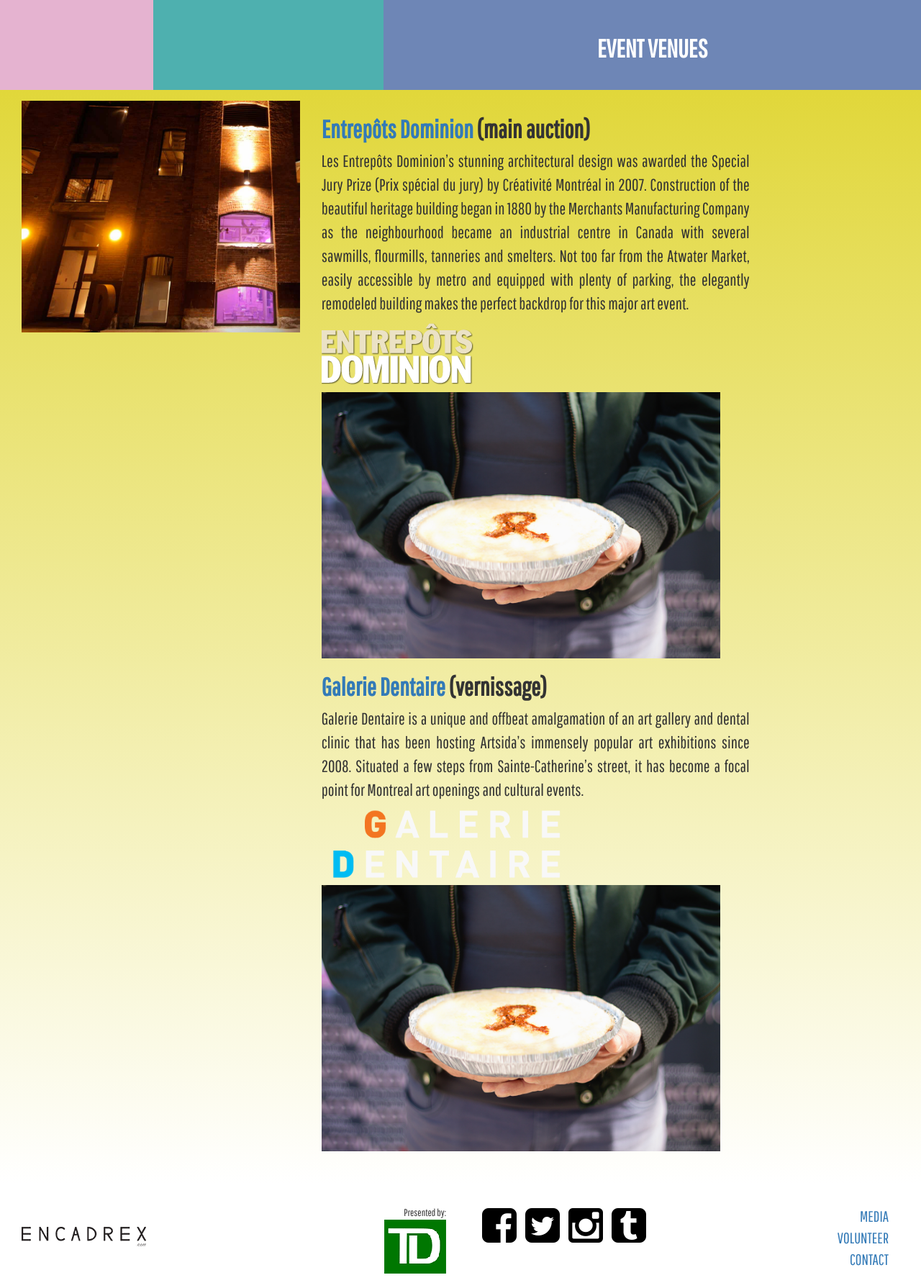
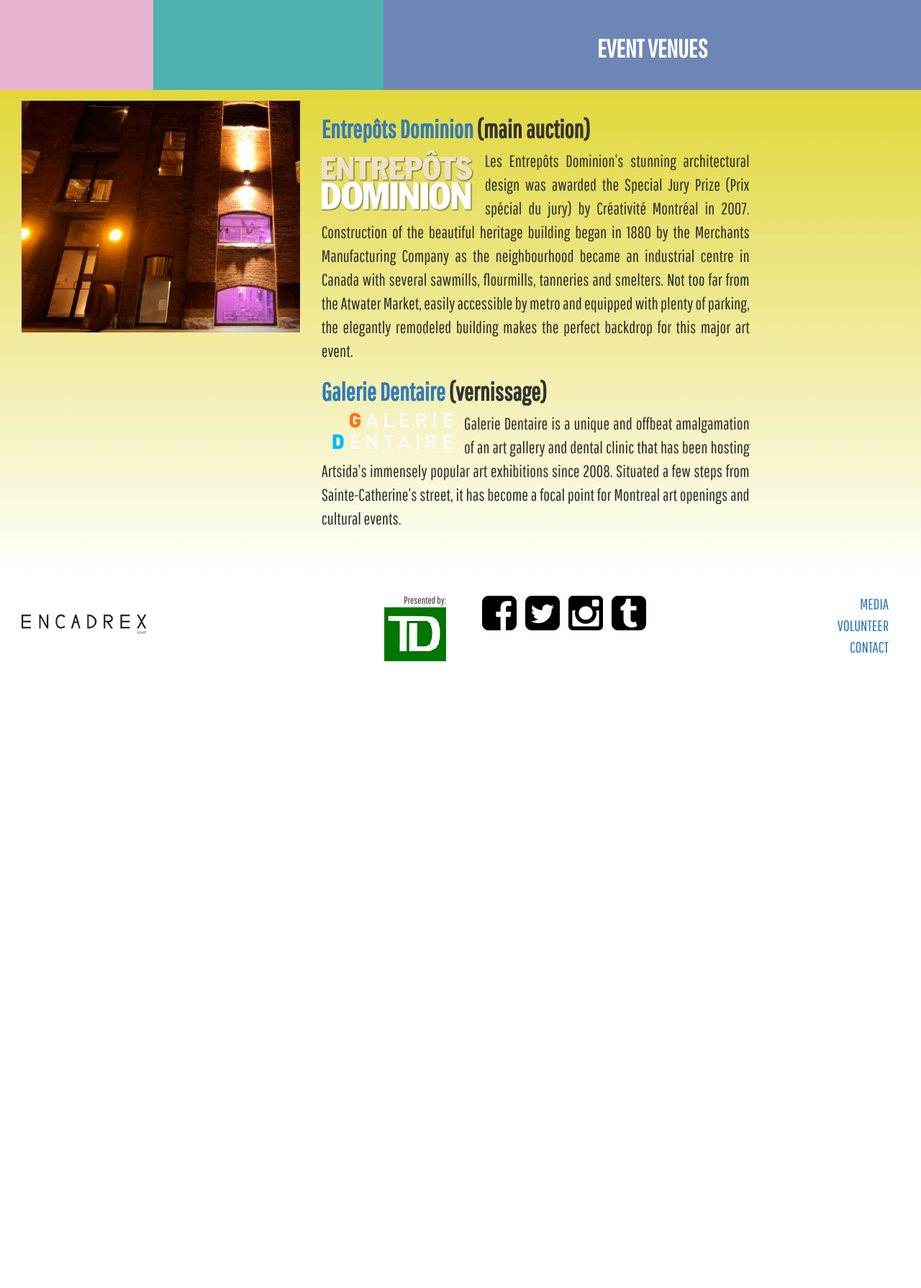
Before and after one commit to shawnthompson/artsida, a PHP site: page /about-venues.php in a window 1280 px wide. Shown: the part 379-2169 px from the top of the page at 72% size. After the commit the page ends 1298 px from the top, so only its background shows below. Run offline with PHP 8.4, Linux system fonts and the light colour scheme; some libraries are stand-ins or nearby versions.

Commit message:
removed images on venue page and moved logo into paragraph

```diff
--- a/about-venues.php
+++ b/about-venues.php
@@ -14,13 +14,10 @@
 			<div class="col-sm-4 hidden-xs"><img src="img/<?php echo $mainImage; ?>" class="img-responsive" alt=""></div>
 			<div class="col-sm-6">
 <h2><a href="http://entrepotsdominion.ca/">Entrepôts Dominion</a> (main auction)</h2>
-<p>Les Entrepôts Dominion’s stunning architectural design was awarded the Special Jury Prize (Prix spécial du jury) by Créativité Montréal in 2007. Construction of the beautiful heritage building began in 1880 by the Merchants Manufacturing Company as the neighbourhood became an industrial centre in Canada with several sawmills, flourmills, tanneries and smelters. Not too far from the Atwater Market, easily accessible by metro and equipped with plenty of parking, the elegantly remodeled building makes the perfect backdrop for this major art event.</p>
-<p><a href="http://entrepotsdominion.ca/"><img src="img/venue-dominion.png" class="img-responsive" alt="Entrepôts Dominion"></a></p>
-<p><img src="img/about-accm.jpg" class="img-responsive" alt=""></p>
+<p><a href="http://entrepotsdominion.ca/"><img src="img/venue-dominion.png" class="img-responsive pull-left mrgn-rght-md" alt="Entrepôts Dominion"></a>Les Entrepôts Dominion’s stunning architectural design was awarded the Special Jury Prize (Prix spécial du jury) by Créativité Montréal in 2007. Construction of the beautiful heritage building began in 1880 by the Merchants Manufacturing Company as the neighbourhood became an industrial centre in Canada with several sawmills, flourmills, tanneries and smelters. Not too far from the Atwater Market, easily accessible by metro and equipped with plenty of parking, the elegantly remodeled building makes the perfect backdrop for this major art event.</p>
 <h2><a href="http://www.galeriedentaire.com/accueil.php">Galerie Dentaire</a> (vernissage)</h2>
-<p>Galerie Dentaire is a unique and offbeat amalgamation of an art gallery and dental clinic that has been hosting Artsida’s immensely popular art exhibitions since 2008. Situated a few steps from Sainte-Catherine’s street, it has become a focal point for Montreal art openings and cultural events.</p>
-<p class="col-xs-7"><a href="http://www.galeriedentaire.com/accueil.php"><img src="img/venue-galerie-dentaire.png" class="img-responsive" alt="Galerie Dentaire"></a></p>
-<p><img src="img/about-accm.jpg" class="img-responsive" alt=""></p>
+<p><a href="http://www.galeriedentaire.com/accueil.php" class="col-xs-4"><img src="img/venue-galerie-dentaire.png" class="img-responsive pull-left pull-left mrgn-rght-md" alt="Galerie Dentaire"></a>Galerie Dentaire is a unique and offbeat amalgamation of an art gallery and dental clinic that has been hosting Artsida’s immensely popular art exhibitions since 2008. Situated a few steps from Sainte-Catherine’s street, it has become a focal point for Montreal art openings and cultural events.</p>
+<p class="col-xs-7"></p>
 			</div>
 		</div>
 <?php include('footer.php');?>
```
